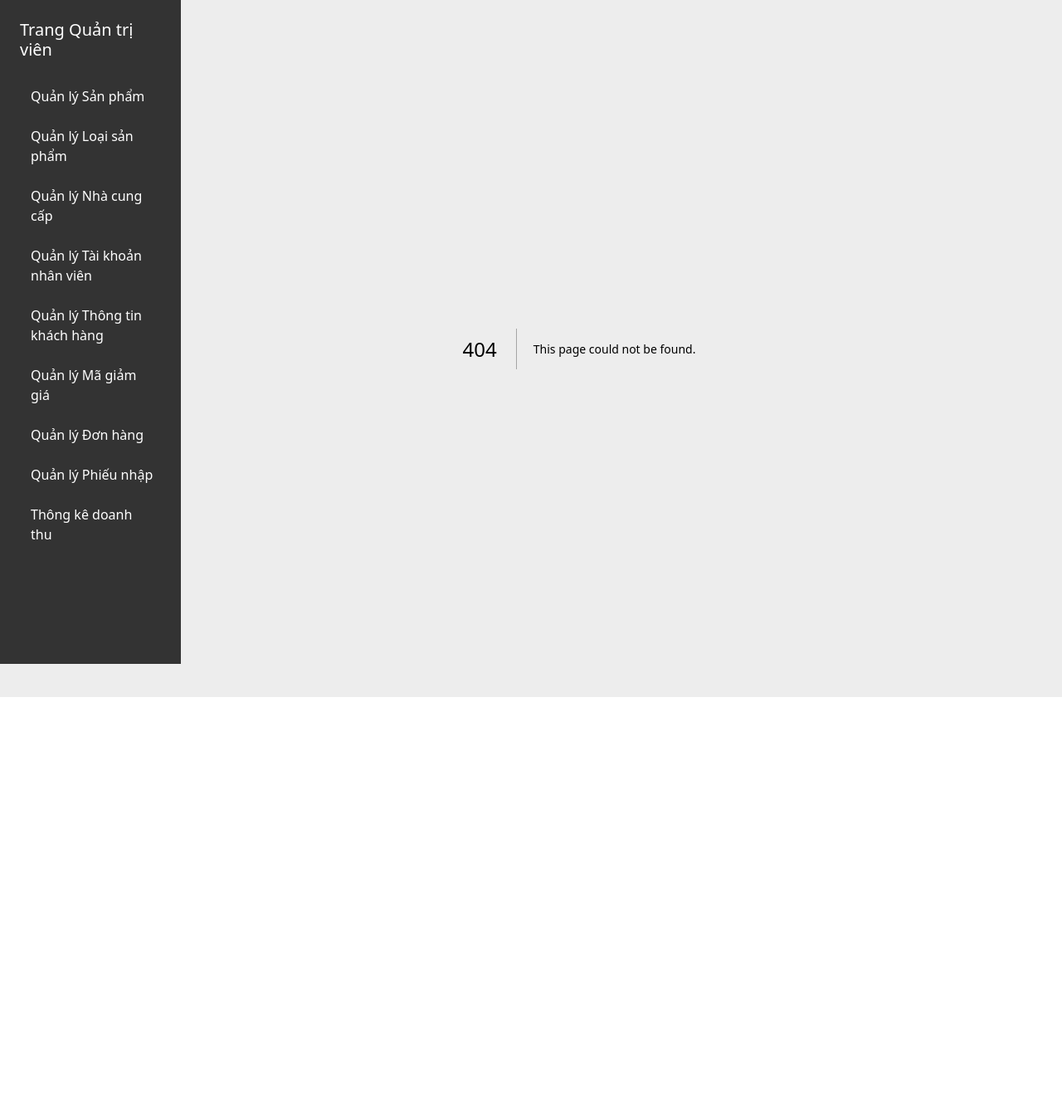
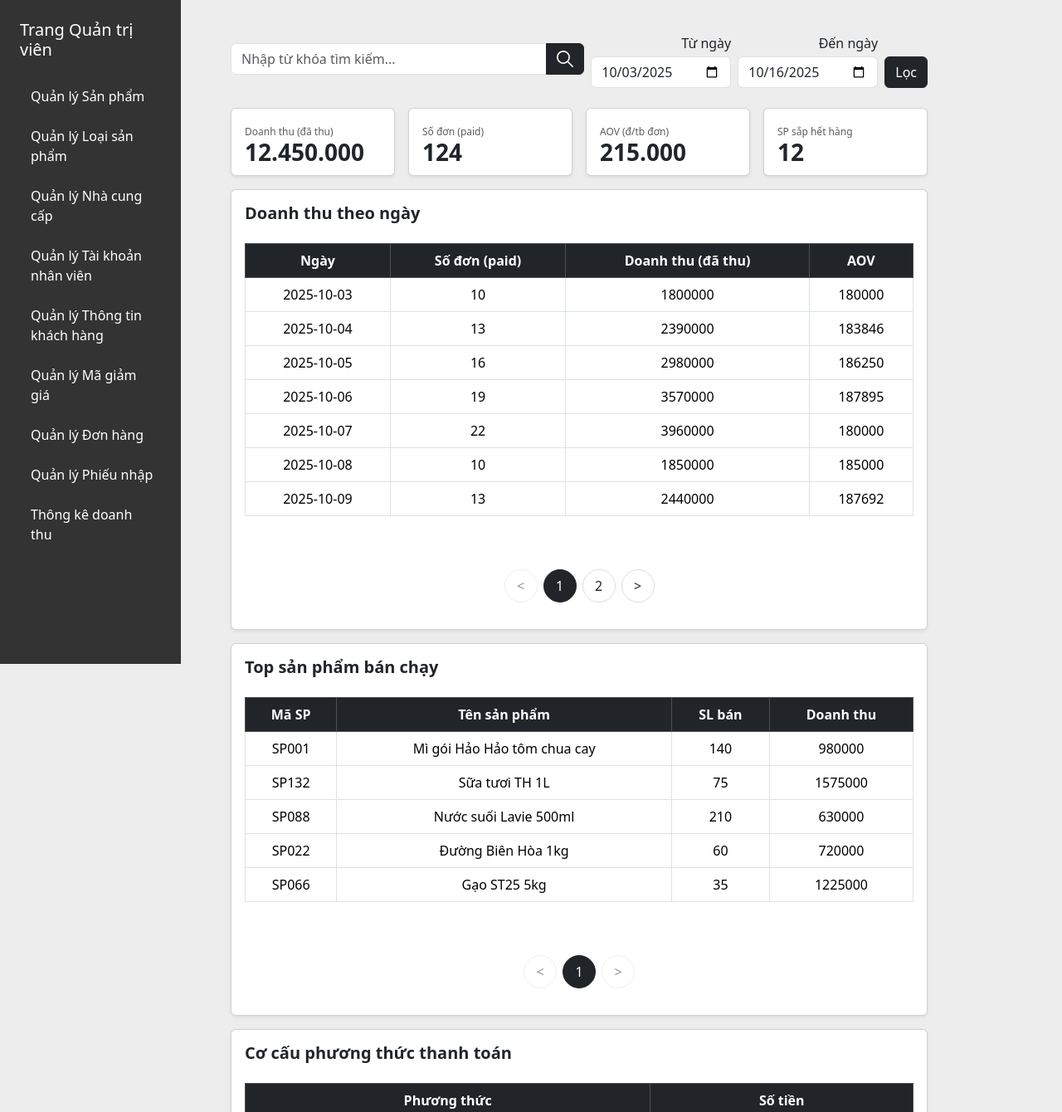
Before and after one commit to lnqhuongg/Store-Management, a Next.js app: page /admin/ThongKe in a window 1280 px wide. Before the commit this address had no page. Shown: the top 1340 px of the page at 83% size. Before the commit the page ends 840 px from the top, so only its background shows below. Built offline with nearby package versions, Linux system fonts and the light colour scheme.

Commit message:
giao dien thong ke

```diff
--- a/package.json
+++ b/package.json
@@ -10,10 +10,13 @@
   },
   "dependencies": {
     "bootstrap": "^5.3.8",
+    "bootstrap-icons": "^1.13.1",
+    "mysql2": "^3.15.2",
     "next": "15.5.4",
     "react": "19.1.0",
     "react-bootstrap": "^2.10.10",
-    "react-dom": "19.1.0"
+    "react-dom": "19.1.0",
+    "recharts": "^3.2.1"
   },
   "devDependencies": {
     "@eslint/eslintrc": "^3",
--- /dev/null
+++ b/src/app/admin/ThongKe/ThongKe.css
@@ -0,0 +1,3 @@
+.thongke-container .card-title{font-weight:600}
+/* Kế thừa phong cách của trang LoaiSanPham: dùng bootstrap + styleMaterials cho icon (nếu cần).
+   Không tạo style đặc thù mới để dễ đồng bộ */
--- /dev/null
+++ b/src/app/admin/ThongKe/page.tsx
@@ -0,0 +1,165 @@
+'use client';
+
+import { useMemo, useState } from 'react';
+import SearchInput from "@/app/components/MUI/Input/SearchInput";
+import TableComponent from "@/app/components/MUI/Table/Table";
+import PaginationComponent from "@/app/components/Pagination/Pagination";
+import './ThongKe.css';
+
+/**
+ * GIAO DIỆN THỐNG KÊ – UI ONLY
+ * - Phân trang CHỈ cho bảng "Doanh thu theo ngày"
+ * - Tái sử dụng SearchInput, TableComponent, PaginationComponent sẵn có của dự án
+ * - Dữ liệu DEMO (cứng) để hiển thị giao diện
+ */
+export default function ThongKe() {
+  // ====== Bộ lọc ngày (UI) ======
+  const [from, setFrom] = useState<string>(() => {
+    const d = new Date(); d.setDate(d.getDate() - 13); return d.toISOString().slice(0,10);
+  });
+  const [to, setTo] = useState<string>(() => new Date().toISOString().slice(0,10));
+
+  // ====== Bảng 1: Doanh thu theo ngày ======
+  const columnsDaily = ['Ngày', 'Số đơn (paid)', 'Doanh thu (đã thu)', 'AOV'];
+  const dataKeysDaily = ['ngay', 'soDon', 'doanhThu', 'aov'];
+
+  // Demo 14 ngày để thấy phân trang
+  const dailyDataFull = useMemo(() => (Array.from({length:14}).map((_,i)=>{
+    const d = new Date(); d.setDate(d.getDate() - (13 - i));
+    const day = d.toISOString().slice(0,10);
+    const soDon = 10 + ((i*3)%15);
+    const revenue = 180000 * soDon + (i%4)*50000;
+    const aov = Math.round(revenue / Math.max(1, soDon));
+    return { ngay: day, soDon, doanhThu: revenue, aov };
+  })), []);
+
+  // ------- Phân trang cho bảng Doanh thu theo ngày -------
+  const dailyPageSize = 7;
+  const [dailyPage, setDailyPage] = useState(1);
+  const dailyTotalPages = Math.max(1, Math.ceil(dailyDataFull.length / dailyPageSize));
+  const dailySliceStart = (dailyPage - 1) * dailyPageSize;
+  const dailyPaged = dailyDataFull.slice(dailySliceStart, dailySliceStart + dailyPageSize);
+
+  // ====== Bảng 2: Top sản phẩm bán chạy (không đổi – vẫn UI demo, có thể giữ/loại phân trang tùy ý) ======
+  const columnsTop = ['Mã SP', 'Tên sản phẩm', 'SL bán', 'Doanh thu'];
+  const dataKeysTop = ['ma', 'ten', 'qty', 'sum'];
+  const topProducts = [
+    { ma: 'SP001', ten: 'Mì gói Hảo Hảo tôm chua cay', qty: 140, sum: 980000 },
+    { ma: 'SP132', ten: 'Sữa tươi TH 1L', qty: 75, sum: 1575000 },
+    { ma: 'SP088', ten: 'Nước suối Lavie 500ml', qty: 210, sum: 630000 },
+    { ma: 'SP022', ten: 'Đường Biên Hòa 1kg', qty: 60, sum: 720000 },
+    { ma: 'SP066', ten: 'Gạo ST25 5kg', qty: 35, sum: 1225000 },
+  ];
+
+  // ====== Bảng 3: Cơ cấu phương thức thanh toán (không phân trang theo yêu cầu) ======
+  const columnsPay = ['Phương thức', 'Số tiền'];
+  const dataKeysPay = ['method', 'amount'];
+  const paymentAgg = [
+    { method: 'Tiền mặt', amount: 5200000 },
+    { method: 'Chuyển khoản', amount: 3100000 },
+    { method: 'Thẻ', amount: 1450000 },
+    { method: 'Ví điện tử', amount: 900000 },
+  ];
+
+  // Phân trang Top (đã có sẵn trong bản UI-only trước đó) – có thể bỏ nếu không cần
+  const [topPage, setTopPage] = useState(1);
+  const topPageSize = 5;
+  const topTotalPages = Math.max(1, Math.ceil(topProducts.length / topPageSize));
+  const topPaged = topProducts.slice((topPage-1)*topPageSize, (topPage-1)*topPageSize + topPageSize);
+
+  return (
+    <section className="container-fluid py-3 thongke-container">
+      {/* Thanh tiêu đề + thao tác giữ NGUYÊN PHONG CÁCH như LoaiSanPham */}
+      <div className="d-flex flex-column flex-md-row align-items-md-end justify-content-between gap-2">
+        <div className="flex-grow-1">
+          {/* SearchInput dùng chung */}
+          <SearchInput />
+        </div>
+        {/* Nhóm ô lọc ngày theo kiểu bootstrap sẵn có */}
+        <div className="d-flex align-items-end gap-2">
+          <div className="text-end">
+            <label className="form-label mb-1">Từ ngày</label>
+            <input type="date" className="form-control" value={from} onChange={e=>setFrom(e.target.value)} />
+          </div>
+          <div className="text-end">
+            <label className="form-label mb-1">Đến ngày</label>
+            <input type="date" className="form-control" value={to} onChange={e=>setTo(e.target.value)} />
+          </div>
+          <button type="button" className="btn btn-dark">Lọc</button>
+        </div>
+      </div>
+
+      {/* Hàng KPI */}
+      <div className="row g-3 mt-2">
+        {([
+          { title: 'Doanh thu (đã thu)', value:  { fmt: (12450000).toLocaleString('vi-VN') } },
+          { title: 'Số đơn (paid)', value: { fmt: '124' } },
+          { title: 'AOV (đ/tb đơn)', value: { fmt: (215000).toLocaleString('vi-VN') } },
+          { title: 'SP sắp hết hàng', value: { fmt: '12' } },
+        ] as const).map((kpi, idx) => (
+          <div className="col-12 col-sm-6 col-lg-3" key={idx}>
+            <div className="card shadow-sm h-100">
+              <div className="card-body">
+                <div className="text-muted" style={{fontSize:12}}>{kpi.title}</div>
+                <div className="fw-bold" style={{fontSize:28}}>{kpi.value.fmt}</div>
+              </div>
+            </div>
+          </div>
+        ))}
+      </div>
+
+      {/* Bảng Doanh thu theo ngày (CÓ PHÂN TRANG) */}
+      <div className="card shadow-sm mt-3">
+        <div className="card-body">
+          <h5 className="card-title mb-3">Doanh thu theo ngày</h5>
+          <TableComponent
+            columns={columnsDaily}
+            dataKeys={dataKeysDaily}
+            data={dailyPaged}
+            showActions={false}
+          />
+          <div className="d-flex justify-content-center">
+            <PaginationComponent
+              currentPage={dailyPage}
+              totalPages={dailyTotalPages}
+              onPageChange={(p)=>setDailyPage(p)}
+            />
+          </div>
+        </div>
+      </div>
+
+      {/* Bảng Top sản phẩm bán chạy (giữ như trước, có phân trang 5/sp) */}
+      <div className="card shadow-sm mt-3">
+        <div className="card-body">
+          <h5 className="card-title mb-3">Top sản phẩm bán chạy</h5>
+          <TableComponent
+            columns={columnsTop}
+            dataKeys={dataKeysTop}
+            data={topPaged}
+            showActions={false}
+          />
+          <div className="d-flex justify-content-center">
+            <PaginationComponent
+              currentPage={topPage}
+              totalPages={topTotalPages}
+              onPageChange={(p)=>setTopPage(p)}
+            />
+          </div>
+        </div>
+      </div>
+
+      {/* Bảng Cơ cấu phương thức thanh toán (KHÔNG phân trang theo yêu cầu) */}
+      <div className="card shadow-sm mt-3">
+        <div className="card-body">
+          <h5 className="card-title mb-3">Cơ cấu phương thức thanh toán</h5>
+          <TableComponent
+            columns={columnsPay}
+            dataKeys={dataKeysPay}
+            data={paymentAgg}
+            showActions={false}
+          />
+        </div>
+      </div>
+    </section>
+  );
+}
```
Also changed, not shown: 1 other file (tests, documents, lock files or other folders).
